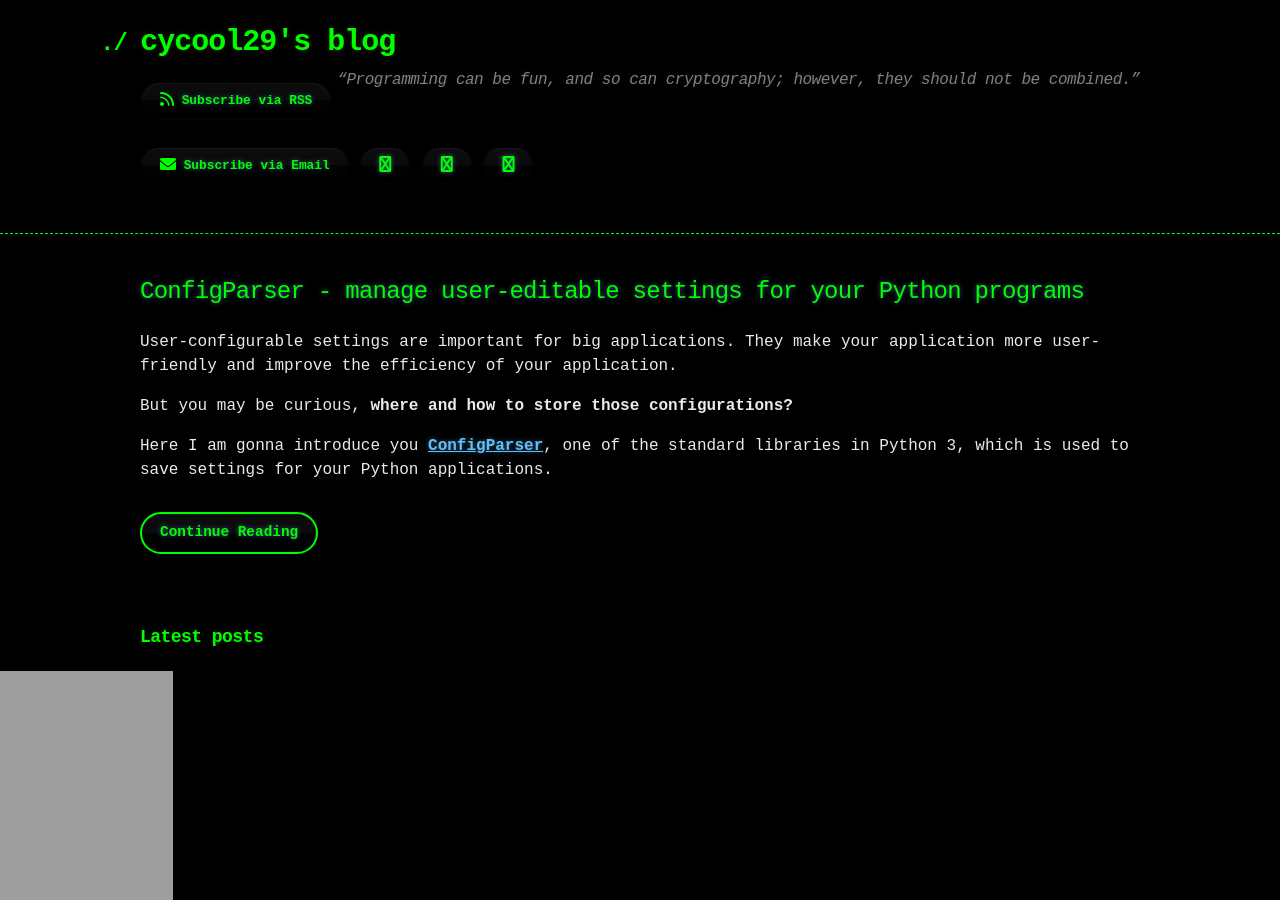
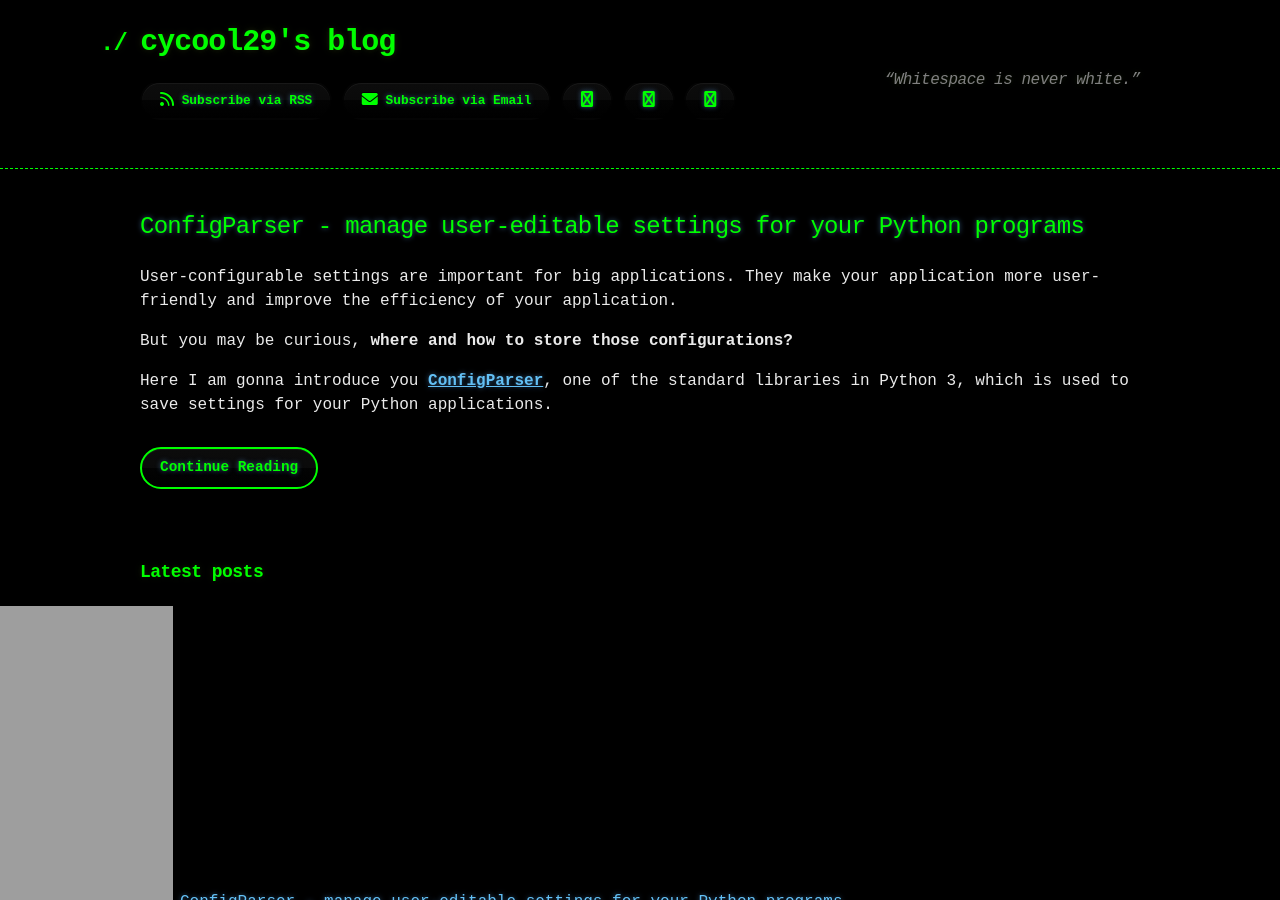
Before and after one commit to cycool29/cycool29.github.io, a Jekyll site: the page built from index.md, in a window 1280 px wide and 900 px high. Built offline with Jekyll 4.4.1, drawn with Linux system fonts in a browser that asks for light colours; a style sheet for code colours, icons or effects is not loaded.

Commit message:
Update quotes

```diff
--- a/_config.yml
+++ b/_config.yml
@@ -1,5 +1,5 @@
 title: cycool29's blog
-description: "“Programming can be fun, and so can cryptography; however, they should not be combined.” "
+description: "“Whitespace is never white.” "
 bio: A high school student. Intermediate in Python, Git, Bash. Learning JavaScript. He/Him. "
 author: cycool29
 url: https://cycool29.github.io
```
